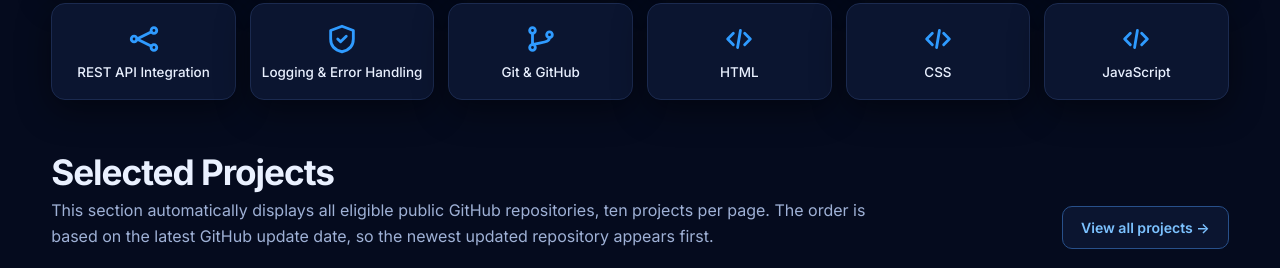
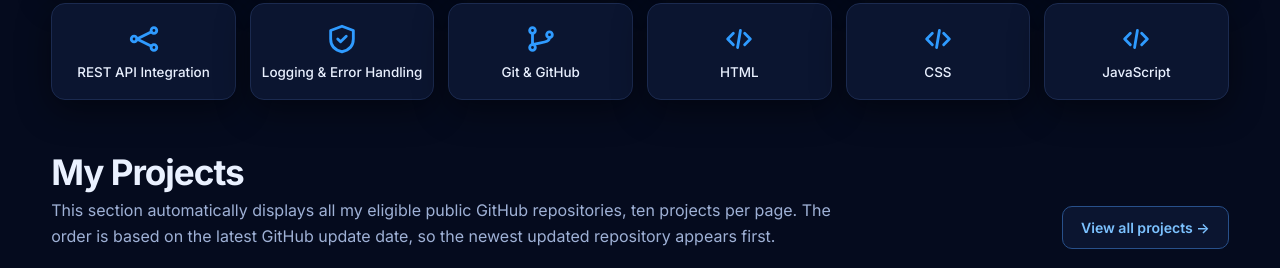
Before and after one commit to Ali-Razeghi/Ali-Razeghi.github.io, a plain HTML site: page index.html in a window 1280 px wide. Shown: the part 1509-1777 px from the top of the page. Drawn offline with Linux system fonts and the light colour scheme; no server answers.

Commit message:
Update index.html

```diff
--- a/index.html
+++ b/index.html
@@ -145,9 +145,9 @@
     <section id="projects">
       <div class="section-heading">
         <div>
-          <h2>Selected Projects</h2>
+          <h2>My Projects</h2>
           <p class="section-intro">
-            This section automatically displays all eligible public GitHub repositories, ten projects per page.
+            This section automatically displays all my eligible public GitHub repositories, ten projects per page.
             The order is based on the latest GitHub update date, so the newest updated repository appears first.
           </p>
         </div>
```
